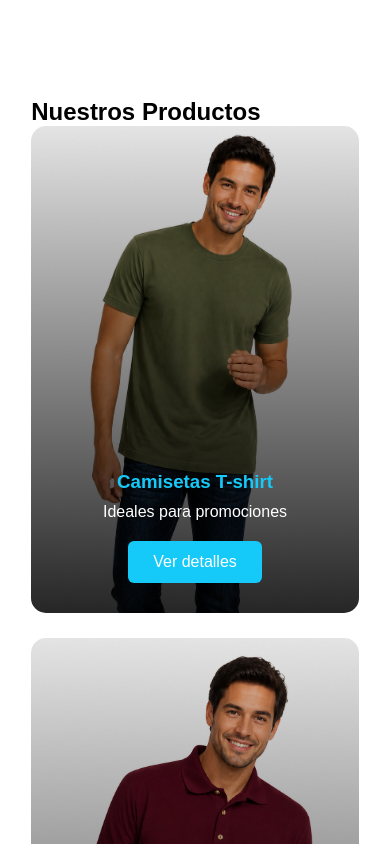
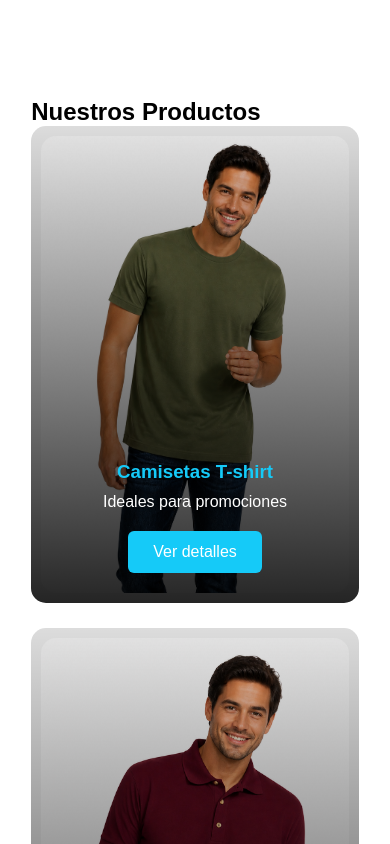
Before and after one commit to Milu2662/Textiles-JYM, a React (Vite) app: page / in a window 390 px wide. Shown: the part 3140-3984 px from the top of the page. Built offline with nearby package versions, Linux system fonts and the light colour scheme.

Commit message:
Fix cellphone -version5

```diff
--- a/src/index.css
+++ b/src/index.css
@@ -285,13 +285,11 @@ button:hover{
 
 .product-card{
   position:relative;
-
   border-radius:15px;
-  overflow:hidden;
-
   cursor:pointer;
-
   transition:0.4s ease;
+  background:#f5f5f5;
+  padding:10px;
 }
 
 .product-card:hover{
@@ -314,6 +312,7 @@ button:hover{
 
 .product-overlay{
   position:absolute;
+  border-radius:15px;
   inset:0;
 
   background:rgba(0,0,0,0.65);
```
